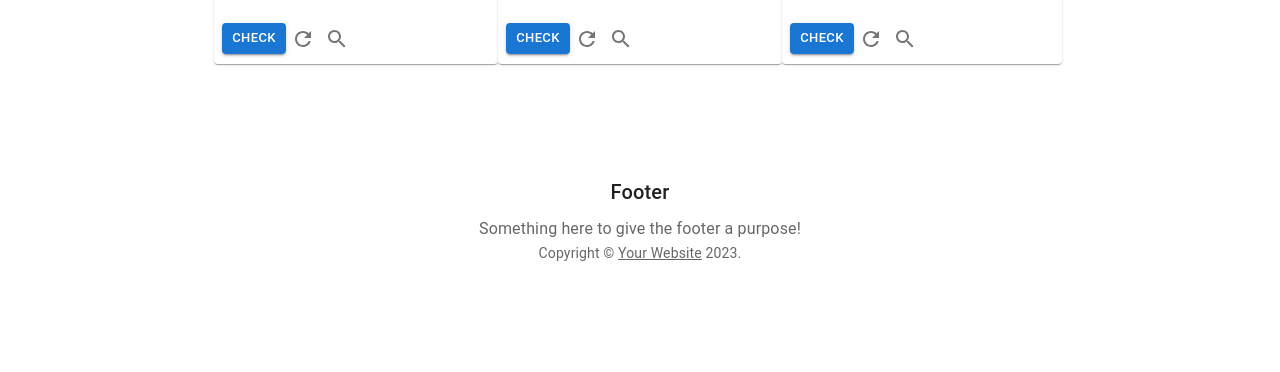
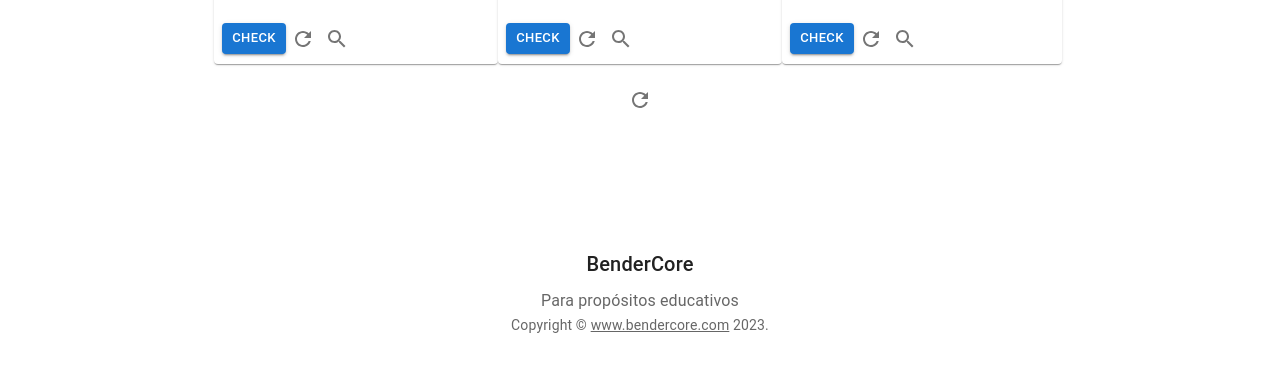
Before and after one commit to backglass/palabras-y-expresiones-ingles, a React (Create React App) app: page /#/palabras in a window 1280 px wide. Shown: the part 550-922 px from the top of the page. Before the commit the page ends 861 px from the top, so only its background shows below. Built offline with nearby package versions, Linux system fonts and the light colour scheme; no server answers.

Commit message:
Añadido icono que hace refresh de la web al final

```diff
--- a/src/components/pages/Expresiones.js
+++ b/src/components/pages/Expresiones.js
@@ -18,6 +18,8 @@ import Link from '@mui/material/Link';
 import { createTheme, ThemeProvider } from '@mui/material/styles';
 import ExpresionCard from '../ExpresionCard/ExpresionCard';
 import Footer from '../Footer/Footer';
+import { IconButton } from '@mui/material';
+import RefreshIcon from '@mui/icons-material/Refresh';
 
 
 
@@ -92,7 +94,15 @@ function Expresiones() {
             </Grid>
 
           </Grid>
-
+          <Grid container justifyContent="center">
+          {/* Recarga la página y el scroll se pone al principio */}
+          <IconButton sx={{ mt: 2, mb: 2,fontSize: '20rem'}} onClick={() => {
+            window.location.reload();
+            window.scrollTo(0,0);
+          }}>
+              <RefreshIcon />
+            </IconButton>
+          </Grid>
         </Container>
       </main>
       {/* Footer */}
--- a/src/components/pages/Palabras.js
+++ b/src/components/pages/Palabras.js
@@ -19,6 +19,9 @@ import { createTheme, ThemeProvider } from '@mui/material/styles';
 import BasicCard from '../BasicCard/BasicCard';
 import { margin } from '@mui/system';
 import Footer from '../Footer/Footer';
+
+import { IconButton } from '@mui/material';
+import RefreshIcon from '@mui/icons-material/Refresh';
 
 
 
@@ -90,25 +93,19 @@ function Palabras() {
             <BasicCard />
 
           </Grid>
-
+          <Grid container justifyContent="center">
+          {/* Recarga la página y el scroll se pone al principio */}
+          <IconButton sx={{ mt: 2, mb: 2,fontSize: '20rem'}} onClick={() => {
+            window.location.reload();
+            window.scrollTo(0,0);
+          }}>
+              <RefreshIcon />
+            </IconButton>
+          </Grid>
         </Container>
       </main>
       {/* Footer */}
-      <Box sx={{ bgcolor: 'background.paper', p: 6 }} component="footer">
-        <Typography variant="h6" align="center" gutterBottom>
-          Footer
-        </Typography>
-        <Typography
-          variant="subtitle1"
-          align="center"
-          color="text.secondary"
-          component="p"
-        >
-          Something here to give the footer a purpose!
-        </Typography>
-        <Copyright />
-      </Box>
-      {/* End footer */}
+      <Footer />
     </ThemeProvider>
   );
 }
```
